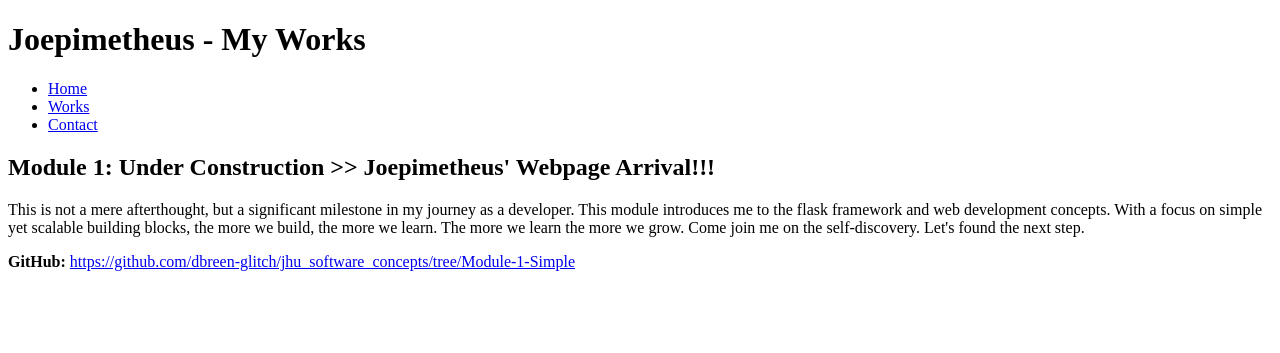
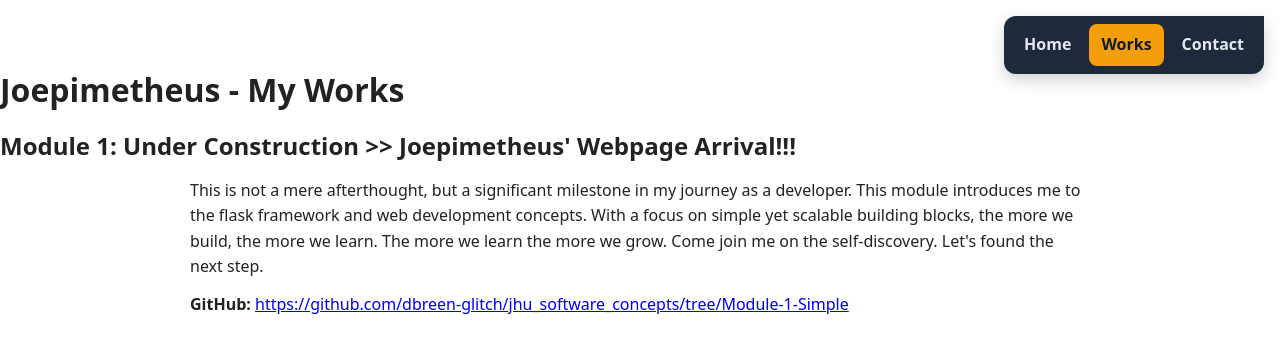
Before and after one commit to dbreen-glitch/jhu_software_concepts, a Flask app: page /works in a window 1280 px wide. Shown: the top 353 px of the page. Run offline with Flask 3, Linux system fonts and the light colour scheme.

Commit message:
clean up the remaining requirements

```diff
--- a/joepimetheus/module_1/__init__.py
+++ b/joepimetheus/module_1/__init__.py
@@ -1,13 +1,9 @@
 from flask import Flask
 
-import pages
+from module_1.pages import bp as pages_bp
 
 def create_app():
     app = Flask(__name__)
 
-    app.register_blueprint(pages.bp)
+    app.register_blueprint(pages_bp)
     return app
-
-if __name__=='__main__':
-    app = create_app()
-    app.run(host='0.0.0.0', port=8080)
--- /dev/null
+++ b/joepimetheus/module_1/static/style.css
@@ -0,0 +1,124 @@
+/* ========== Base page defaults ========== */
+:root{
+  --nav-bg: #1e293b;      /* slate-800 */
+  --nav-fg: #e2e8f0;      /* slate-200 */
+  --nav-active-bg: #f59e0b; /* amber-500 */
+  --nav-active-fg: #111827; /* slate-900 */
+}
+
+html, body {
+  margin: 0;
+  padding: 0;
+}
+
+body {
+  font-family: system-ui, -apple-system, Segoe UI, Roboto, Arial, sans-serif;
+  line-height: 1.6;
+  color: #222;
+  padding-top: 64px;        /* ensures content never hides behind fixed nav */
+}
+
+main {
+  max-width: 900px;
+  margin: 0 auto;
+  padding: 0 24px;
+}
+
+/* ========== 1) Home page layout ========== */
+/* Wrap your home content in <section class="home-hero"> ... */
+.home-hero {
+  display: flex;
+  align-items: flex-start;
+  gap: 24px;
+}
+
+/* The text column (optional wrapper: <div class="home-text">) */
+.home-text {
+  flex: 1 1 60ch; /* grows, but prefers readable width */
+}
+
+/* The photo on the right: give the <img> class="home-photo" */
+.home-photo {
+  flex: 0 0 auto;
+  max-width: 280px;       /* keeps it “inline” with text height */
+  width: clamp(160px, 24vw, 280px);
+  height: auto;
+  border-radius: 10px;
+  display: block;
+}
+
+/* Small screens: stack vertically with image under the text */
+@media (max-width: 768px) {
+  .home-hero {
+    flex-direction: column;
+  }
+  .home-photo {
+    align-self: flex-start;
+    margin-top: 8px;
+    width: clamp(160px, 50vw, 300px);
+  }
+}
+
+/* Optional fallback if you don't want to wrap with .home-hero:
+   just put class="home-photo-float" on the image. */
+.home-photo-float {
+  float: right;
+  max-width: 280px;
+  height: auto;
+  margin-left: 16px;
+  border-radius: 10px;
+}
+
+/* ========== 2) Top-right navigation bar ========== */
+/* Add class="top-nav" to your <nav> in base.html */
+.top-nav {
+  position: fixed;
+  top: 16px;
+  right: 16px;
+  z-index: 1000;
+  background: var(--nav-bg);
+  color: var(--nav-fg);
+  padding: 8px;
+  border-radius: 12px 0 12px 12px;
+  box-shadow: 0 6px 16px rgba(0,0,0,.18);
+}
+
+.top-nav ul {
+  list-style: none;
+  margin: 0;
+  padding: 0;
+  display: flex;
+  gap: 6px;
+}
+
+.top-nav a {
+  display: inline-block;
+  color: var(--nav-fg);
+  text-decoration: none;
+  font-weight: 600;
+  padding: 8px 12px;
+  border-radius: 8px;
+  transition: background .15s ease, color .15s ease, transform .05s ease;
+}
+
+.top-nav a:hover {
+  background: rgba(255,255,255,.12);
+}
+
+.top-nav a:active {
+  transform: translateY(1px);
+}
+
+/* Highlight current tab:
+   - works if you add class="active" to the current link, OR
+   - set aria-current="page" on it in your template */
+.top-nav a.active,
+.top-nav a[aria-current="page"] {
+  background: var(--nav-active-bg);
+  color: var(--nav-active-fg);
+}
+
+/* Make sure page content isn’t glued to the top-left edge */
+h1, h2, h3, p {
+  margin: 0 0 12px 0;
+}
--- a/joepimetheus/module_1/templates/base.html
+++ b/joepimetheus/module_1/templates/base.html
@@ -1,5 +1,6 @@
 <!DOCTYPE html>
 <html lang="en">
+  <link rel="stylesheet" href="{{ url_for('static', filename='style.css') }}">
 <head>
   <title>Joepimetheus</title>
 </head>
--- a/joepimetheus/module_1/templates/navigation.html
+++ b/joepimetheus/module_1/templates/navigation.html
@@ -1,7 +1,13 @@
-<nav>
+<nav class="top-nav">
   <ul>
-    <li><a href="{{ url_for('pages.home') }}">Home</a></li>
-    <li><a href="{{ url_for('pages.works') }}">Works</a></li>
-    <li><a href="{{ url_for('pages.contact') }}">Contact</a></li>
+    <li><a href="{{ url_for('pages.home') }}"
+           class="{{ 'active' if request.endpoint == 'pages.home' else '' }}"
+           aria-current="{{ 'page' if request.endpoint == 'pages.home' else '' }}">Home</a></li>
+    <li><a href="{{ url_for('pages.works') }}"
+           class="{{ 'active' if request.endpoint == 'pages.works' else '' }}"
+           aria-current="{{ 'page' if request.endpoint == 'pages.works' else '' }}">Works</a></li>
+    <li><a href="{{ url_for('pages.contact') }}"
+           class="{{ 'active' if request.endpoint == 'pages.contact' else '' }}"
+           aria-current="{{ 'page' if request.endpoint == 'pages.contact' else '' }}">Contact</a></li>
   </ul>
 </nav>
--- a/joepimetheus/run.py
+++ b/joepimetheus/run.py
@@ -0,0 +1,8 @@
+
+from module_1 import create_app
+
+app = create_app()
+
+if __name__=='__main__':
+
+    app.run(host='0.0.0.0', port=8080)
```
Also changed, not shown: joepimetheus/module_1/templates/pages/home.html (+10 -7 lines), joepimetheus/module_1/static/main.css (deleted).
